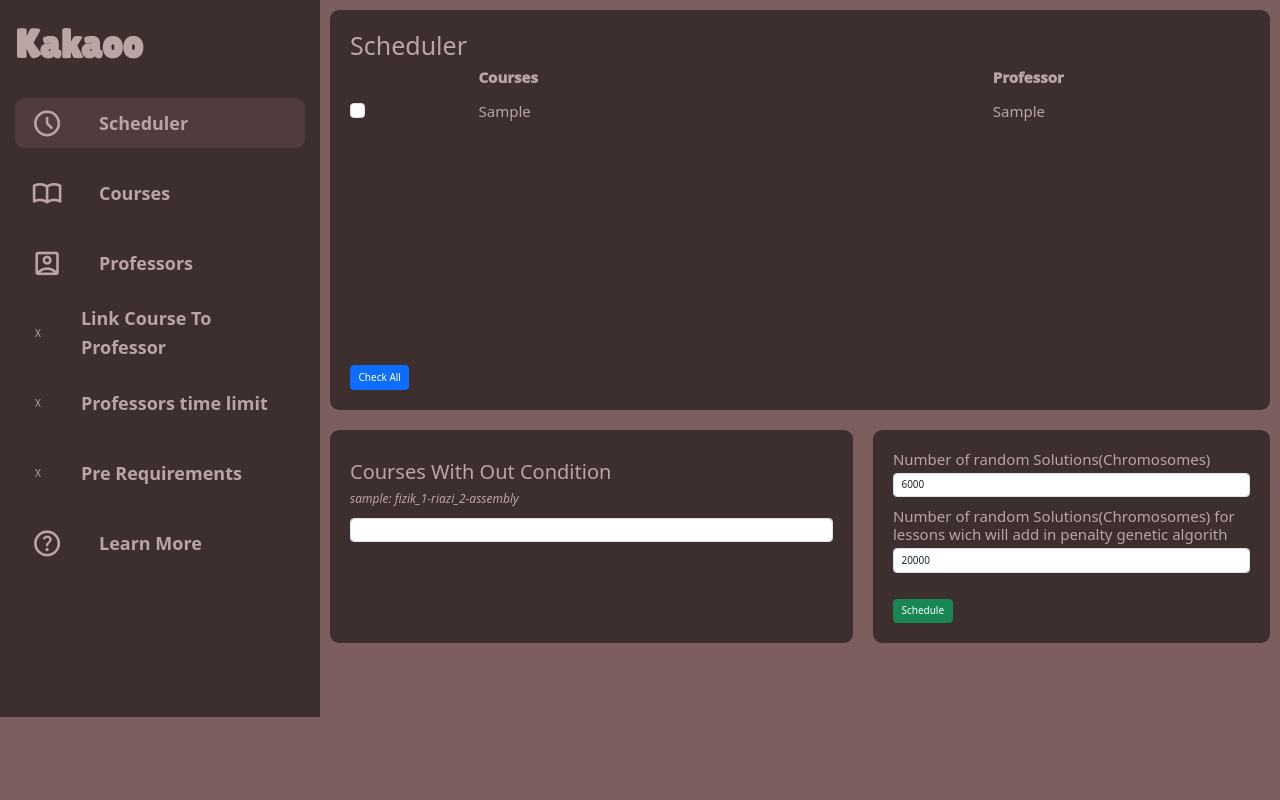
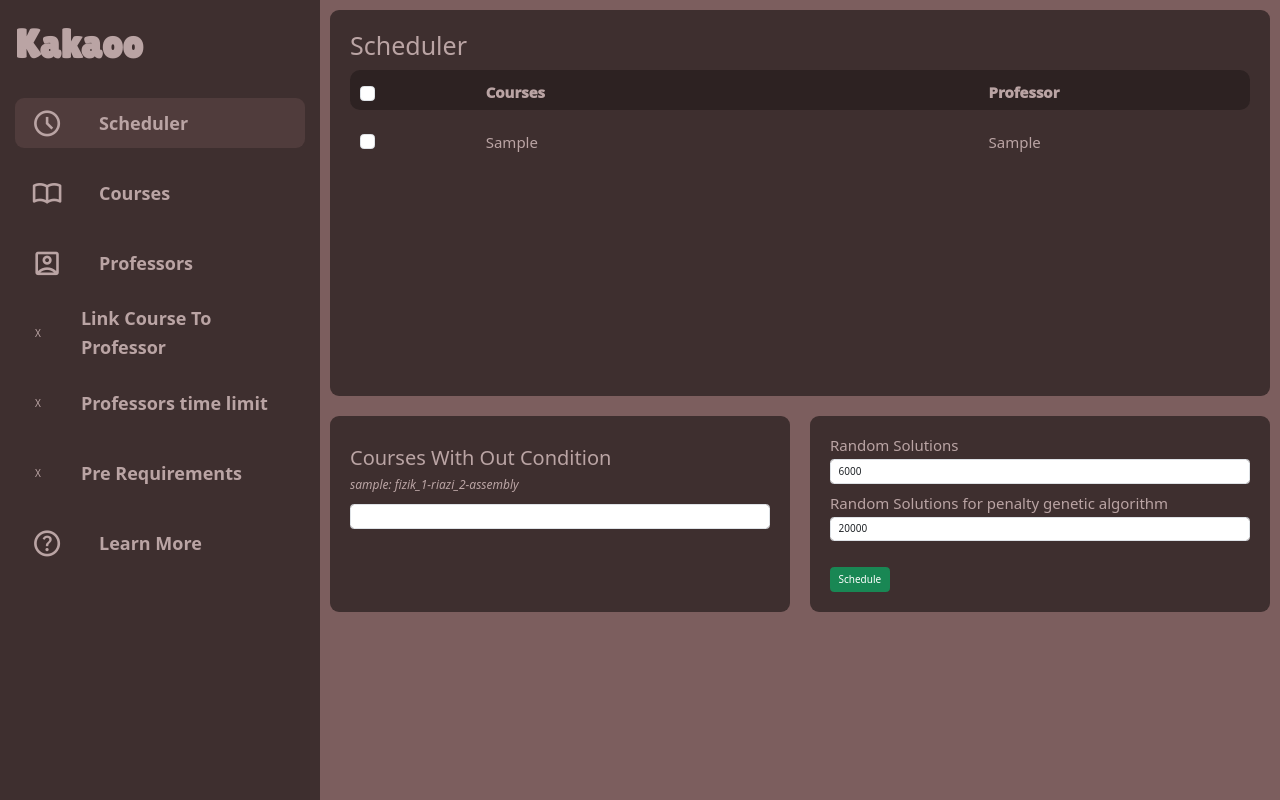
Before and after one commit to mehdee81/kakaoo, a Django app: page / in a window 1280 px wide. Run offline with Django 4.2, Linux system fonts and the light colour scheme; tables that the repository leaves empty hold one stand-in row (values such as "Sample post"); some libraries are stand-ins or nearby versions.

Commit message:
Make Little Improvements to Index

```diff
--- a/app/static/scheduler/css/style.css
+++ b/app/static/scheduler/css/style.css
@@ -114,11 +114,6 @@ ul li :hover {
     color: #666;
 }
 
-#all_courses_form {
-    overflow: auto;
-    height: 300px !important;
-}
-
 #developer {
     text-decoration: none;
     color: black;
@@ -185,6 +180,7 @@ ul li :hover {
 .layout {
     display: grid;
     grid-template-columns: 2fr 6fr;
+    height: -webkit-fill-available;
 }
 
 .sidebar {
@@ -243,16 +239,27 @@ ul li :hover {
 
 .table-main {
     font-size: 1.5rem;
+    margin-top: 1rem;
 }
 
 .table-main-header {
     display: grid;
     grid-template-columns: 1fr 4fr 2fr;
     font-weight: 1000;
+    background-color: var(--color-grey-100);
+    border-radius: 10px;
+    align-items: center;
+    height: 4rem;
+    margin-bottom: 1rem;
+    padding: 1rem;
+    width: 100%;
 }
 
 .table-main-body {
     font-weight: 300;
+    padding: 1rem;
+    height: 20vw;
+    overflow-y: auto;
 }
 
 .table-main-body--item {
@@ -261,12 +268,8 @@ ul li :hover {
 }
 
 .main-down {
-    display: flex;
-    justify-content: space-between;
-}
-
-.container-cond {
-    width: 100%;
+    display: grid;
+    grid-template-columns: 1fr 1fr;
 }
 
 .hint-text {
--- a/app/static/scheduler/js/js.js
+++ b/app/static/scheduler/js/js.js
@@ -1,37 +1,37 @@
 // link professors to courses
 function addRow() {
-    var selectedProfessor = $('#Professors').val();
-    var selectedCourse = $('#selectedCourses').val();
+    var selectedProfessor = $("#Professors").val();
+    var selectedCourse = $("#selectedCourses").val();
 
     // Check if selectedCourse and selectedProfessor is not null
     if (selectedProfessor) {
         if (selectedCourse) {
             // Create a new row
-            var newRow = $('<tr>').html(`
+            var newRow = $("<tr>").html(`
             <td>${selectedCourse}</td>
             <td>${selectedProfessor}</td>
             <td><button class='btn btn-danger' id='remove_linked_course'>Remove</button></td>
         `);
 
             // Append the row to the table
-            $('#linkedcoursesTable tbody').append(newRow);
+            $("#linkedcoursesTable tbody").append(newRow);
         }
     }
 }
-$(document).on('click', '#remove_linked_course', function () {
-    $(this).closest('tr').remove();
+$(document).on("click", "#remove_linked_course", function () {
+    $(this).closest("tr").remove();
 });
 // -----------------------------------------------------
 function addRow_limit_prof() {
     let linked_courses_to_professors = [];
     // Get all rows in the table
 
-    var selectedProfessor = $('#select_prof_for_limit').val();
-    var selectedDay = $('#select_day_for_limit').val();
-    var selectedTime = $('#select_time_for_limit').val();
+    var selectedProfessor = $("#select_prof_for_limit").val();
+    var selectedDay = $("#select_day_for_limit").val();
+    var selectedTime = $("#select_time_for_limit").val();
 
-    if (!(selectedProfessor == null)){
-        var newRow = $('<tr>').html(`
+    if (!(selectedProfessor == null)) {
+        var newRow = $("<tr>").html(`
         <td>${selectedProfessor}</td>
         <td>${selectedDay}</td>
         <td>${selectedTime}</td>
@@ -40,14 +40,13 @@ function addRow_limit_prof() {
     }
 
     // Append the row to the table
-    $('#limited_professors tbody').append(newRow);
-
+    $("#limited_professors tbody").append(newRow);
 }
-$(document).on('click', '#remove_limited_professor', function () {
-    $(this).closest('tr').remove();
+$(document).on("click", "#remove_limited_professor", function () {
+    $(this).closest("tr").remove();
 });
 // -----------------------------------------------------
-$('#get-data-btn').click(function () {
+$("#get-data-btn").click(function () {
     // Create a list to store selected courses
     let selected_courses = [];
 
@@ -55,7 +54,7 @@ $('#get-data-btn').click(function () {
     let limited_professors = {};
 
     // Get all checkboxes
-    let checkboxes = $('.form-check-input');
+    let checkboxes = $(".form-check-input");
 
     // Get chromosomes
     let chromosomes = $("#chromosomes").val();
@@ -66,24 +65,23 @@ $('#get-data-btn').click(function () {
     // Get penalty chromosomes number
     let penalty_chromosomes = $("#penalty_chromosomes").val();
 
-
     // Loop through all checkboxes
     checkboxes.each(function () {
         // If checkbox is checked, add course to the list
-        if ($(this).is(':checked')) {
+        if ($(this).is(":checked")) {
             selected_courses.push($(this).val());
         }
     });
 
     // Get all rows in the table
-    let limited_professors_rows = $('#limited_professors tbody tr');
+    let limited_professors_rows = $("#limited_professors tbody tr");
 
     // Loop through all limited professors time
     limited_professors_rows.each(function () {
         // Get course and professor from the row
-        let professor = $(this).find('td').eq(0).text();
-        let day = $(this).find('td').eq(1).text();
-        let time = $(this).find('td').eq(2).text();
+        let professor = $(this).find("td").eq(0).text();
+        let day = $(this).find("td").eq(1).text();
+        let time = $(this).find("td").eq(2).text();
 
         if (!(`|${professor}|` in limited_professors)) {
             limited_professors[`|${professor}|`] = [[day, time]];
@@ -92,82 +90,84 @@ $('#get-data-btn').click(function () {
         }
     });
 
-
     $.ajax({
-        url: 'http://127.0.0.1:8000/schedule/',
-        method: 'POST',
+        url: "http://127.0.0.1:8000/schedule/",
+        method: "POST",
         headers: {
-            'Content-Type': 'application/json',
-            'X-CSRFToken': $('[name=csrfmiddlewaretoken]').val(),
+            "Content-Type": "application/json",
+            "X-CSRFToken": $("[name=csrfmiddlewaretoken]").val(),
         },
         data: JSON.stringify({
             selected_courses: selected_courses,
             limited_professors: limited_professors,
             chromosomes: chromosomes,
-            penalty_chromosomes:penalty_chromosomes,
-            courses_with_out_conditions:courses_with_out_conditions
+            penalty_chromosomes: penalty_chromosomes,
+            courses_with_out_conditions: courses_with_out_conditions,
         }),
         success: function (data) {
             if (data.status == "ok") {
                 window.location.href = "http://127.0.0.1:8000/show_schedule/";
             }
-        }
+        },
     });
-
 });
 
 // -----------------------------------------------------
 $(document).ready(function () {
-    $('#get-data-btn').click(function () {
+    $("#get-data-btn").click(function () {
         // Create an overlay div
-        $('body').append('<div id="overlay"></div>');
-        $('#overlay').css({
-            'position': 'fixed',
-            'top': 0,
-            'left': 0,
-            'width': '100%',
-            'height': '100%',
-            'background-color': 'rgba(0,0,0,0.5)',
-            'z-index': 1000
+        $("body").append('<div id="overlay"></div>');
+        $("#overlay").css({
+            position: "fixed",
+            top: 0,
+            left: 0,
+            width: "100%",
+            height: "100%",
+            "background-color": "rgba(0,0,0,0.5)",
+            "z-index": 1000,
         });
 
         // Position the loader in the middle of the page
         $(".lds-facebook").removeClass("d-none");
-        $('.lds-facebook').css({
-            'position': 'fixed',
-            'top': '50%',
-            'left': '50%',
-            'transform': 'translate(-50%, -50%)',
-            'z-index': 1001
+        $(".lds-facebook").css({
+            position: "fixed",
+            top: "50%",
+            left: "50%",
+            transform: "translate(-50%, -50%)",
+            "z-index": 1001,
         });
 
         // Show the loader
-        $('.lds-facebook').show();
+        $(".lds-facebook").show();
     });
 });
 
-
 // --------------------------------------
-document.getElementById('chromosomes').addEventListener('input', function () {
+document.getElementById("chromosomes").addEventListener("input", function () {
     if (this.value > 100000000) {
-        alert('chromosomes cannot exceed 100000000');
+        alert("chromosomes cannot exceed 100000000");
         this.value = 100000000;
     }
 });
 // --------------------------------------
-document.getElementById('penalty_chromosomes').addEventListener('input', function () {
-    if (this.value > 100000000) {
-        alert('penalty_chromosomes cannot exceed 100000000');
-        this.value = 100000000;
-    }
-});
+document
+    .getElementById("penalty_chromosomes")
+    .addEventListener("input", function () {
+        if (this.value > 100000000) {
+            alert("penalty_chromosomes cannot exceed 100000000");
+            this.value = 100000000;
+        }
+    });
 // ----------------------------------------------------------
+var checkAll = document.getElementById("checkAll").value;
+console.log(checkAll);
 
 $(document).ready(function () {
     // When the button is clicked
     $("#checkAll").click(function () {
+        var isChecked = $(this).is(":checked");
         // Set 'checked' property to true for all checkboxes
-        $('.form-check-input').prop('checked', true);
+        $(".form-check-input").prop("checked", isChecked);
     });
 });
 // ----------------------------------------------------------
--- a/app/templates/scheduler/index.html
+++ b/app/templates/scheduler/index.html
@@ -1,12 +1,19 @@
 {% extends "base.html" %} {% block page_title %} Scheduler {% endblock %}
 {%block page_body %} {% if courses %}
-<div class="mycontainer">
+<div class="main-up mycontainer">
     <h1>Scheduler</h1>
     <form action="#" id="all_courses_form">
         {% csrf_token %}
         <div class="table-main">
             <div class="table-main-header">
-                <p></p>
+                <p>
+                    <input
+                        class="form-check-input"
+                        type="checkbox"
+                        id="checkAll"
+                        value="false"
+                    />
+                </p>
                 <p>Courses</p>
                 <p>Professor</p>
             </div>
@@ -35,9 +42,6 @@
             </div>
         </div>
     </form>
-    <button type="button" class="btn btn-primary" id="checkAll">
-        Check All
-    </button>
 </div>
 
 <div class="main-down">
@@ -57,7 +61,7 @@
     </div>
     <div class="mycontainer">
         <div class="mt-s mb-3">
-            <h4 for="chromosomes">Number of random Solutions(Chromosomes)</h4>
+            <h4 for="chromosomes">Random Solutions</h4>
             <input
                 type="number"
                 id="chromosomes"
@@ -70,8 +74,7 @@
 
         <div class="mt-s mb-3">
             <h4 for="penalty_chromosomes">
-                Number of random Solutions(Chromosomes) for lessons wich will
-                add in penalty genetic algorith
+                Random Solutions for penalty genetic algorithm
             </h4>
             <input
                 type="number"
```
